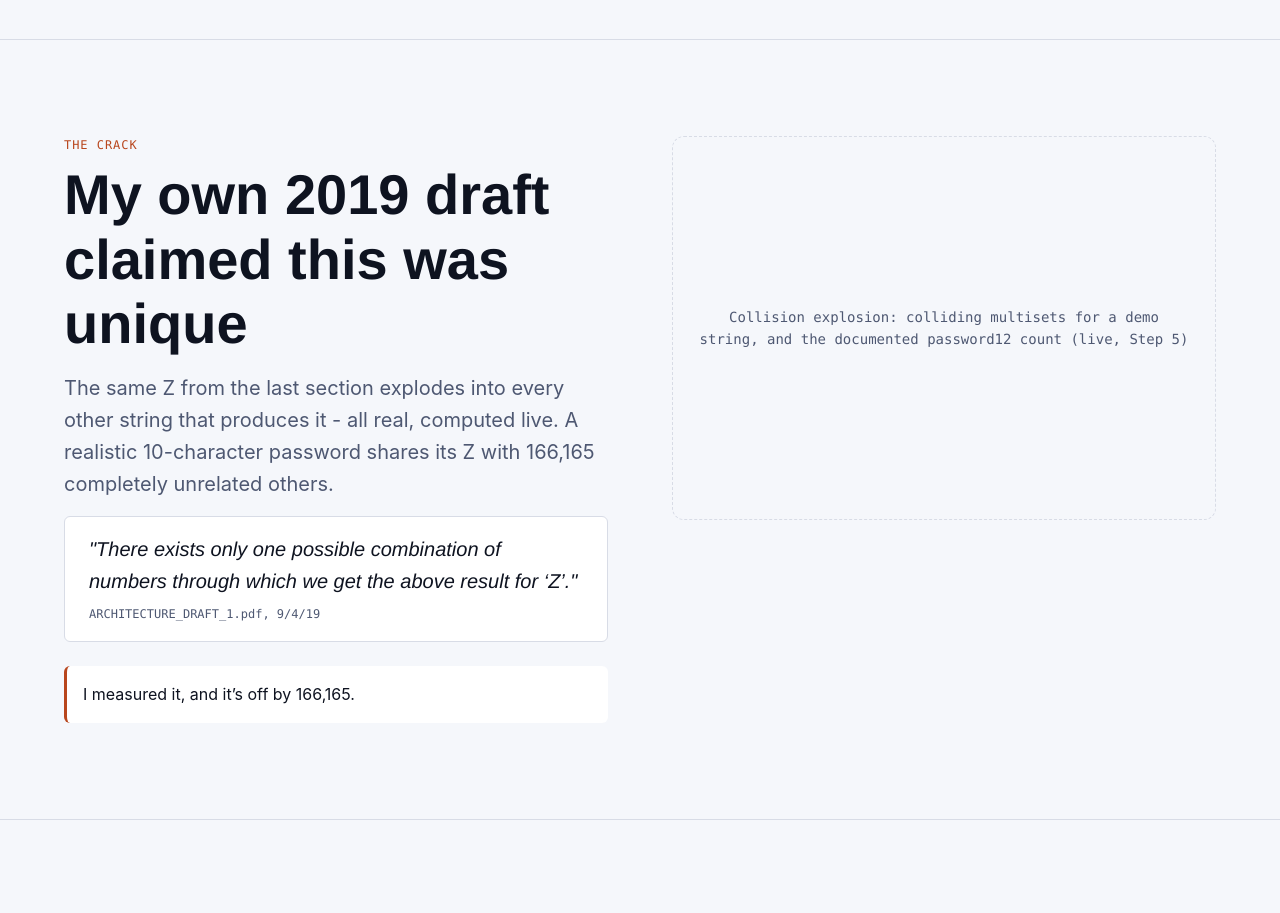
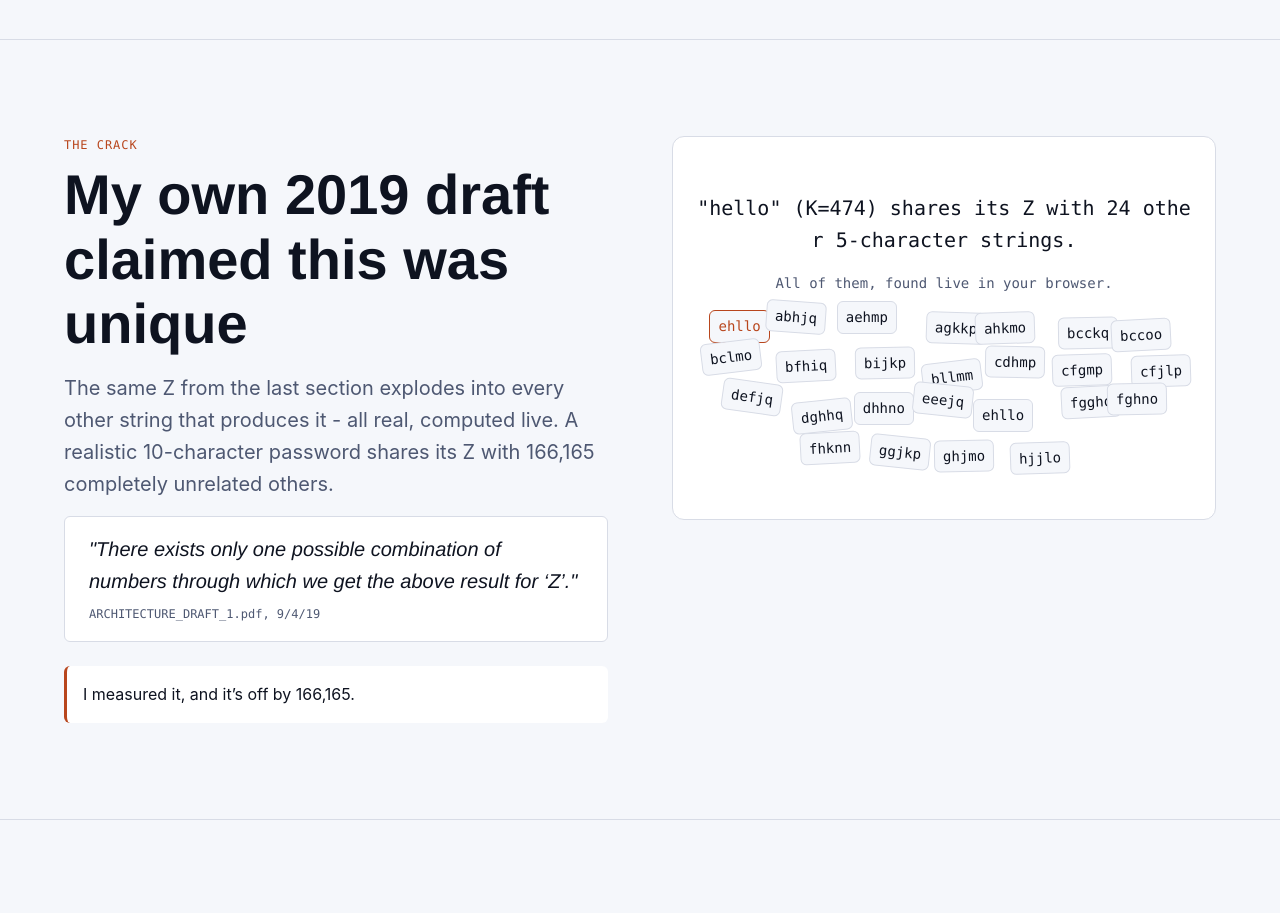
Before and after one commit to AvanAvi/Infinite_Trials, a website built with Vite: page web/index.html in a window 1280 px wide. Shown: the part 2140-3053 px from the top of the page. Built offline with nearby package versions, Linux system fonts and the light colour scheme.

Commit message:
feat(web): build crack section with real colliding-string explosions
The founder's own 2019 claim, quoted directly from
ARCHITECTURE_DRAFT_1.pdf ("There exists only one possible combination
of numbers...") sits right above the real, live rebuttal: whatever
password is currently in Section 3's demo input explodes into other
strings sharing its Z, via a shared state module (src/state/) rather
than a second independent input - it really is "the same Z from the
last section."

src/core/backtracking.ts ports V2's FIXED multiset-search algorithm
(ascending sort, break-on-overshoot, startIdx-based enumeration - the
exact fix from fix/v2-correctness's "enumerate multisets ascending
instead of pruning them away") to find real colliding strings, not
just count them. Tested against the same documented collision counts
as collisions.ts itself: findMultisets and countMultisetsWithSum agree
exactly for every non-password12 case in docs/ANALYSIS.md.

Timed before committing to the live/static split, not assumed: short
demo inputs (<=6 chars, K<=100,000) resolve in single-digit
milliseconds - genuinely live, computed on every keystroke. The
documented password12 case (K~982,000) takes ~1.7s even just to find
30 sample results, which would visibly stall the page if run
synchronously on interaction - so its 16 sample strings are
precomputed (real output from the same findMultisets call, just run
once ahead of time rather than in the visitor's browser) and the
static docs/ANALYSIS.md figures are shown as text instead of
recomputed. The section is honest about which mode it's in in its own
copy ("found live in your browser" vs. "documented example").

The "explode" animation reuses the random-transform pattern catalogued
from animejs.com's "Enhanced transforms" card in Step 1 - but here the
randomness represents genuine ambiguity (these are really different,
really valid colliding candidates), not decoration.

Verified in a real browser: live path for "hello" (K=474, 24 others,
all found and shown), fallback path when the shared input exceeds the
live bounds, correct thousands-separated numbers, no horizontal scroll
at 360px.

```diff
--- /dev/null
+++ b/web/src/core/backtracking.ts
@@ -0,0 +1,75 @@
+/**
+ * Enumerate character multisets of a given length summing to a target -
+ * a TypeScript port of the FIXED algorithm from
+ * Version2/src/backtracking_strategy.cpp (see fix/v2-correctness's
+ * "enumerate multisets ascending instead of pruning them away"): sort
+ * candidates ascending, offer only characters from a startIdx onward so
+ * each multiset is produced exactly once in canonical non-decreasing
+ * order, and break on the first overshoot (sound only because ascending
+ * order guarantees every later, larger candidate overshoots too).
+ *
+ * Used by the "crack" section (Step 5) to show real colliding strings
+ * for a short demo password, and by the "V2 search" section (Step 6) to
+ * visualize this exact search live - including, there, the original
+ * descending-sort-plus-break bug this module deliberately doesn't have.
+ */
+
+export interface CharValue {
+  char: string;
+  value: bigint;
+}
+
+/**
+ * Find up to maxResults distinct character multisets of exactly `length`
+ * characters (drawn from `chars`, repetition allowed) summing to
+ * `targetSum`. Results are in canonical ascending order, as strings.
+ */
+export function findMultisets(
+  chars: CharValue[],
+  targetSum: bigint,
+  length: number,
+  maxResults: number
+): string[] {
+  const sorted = [...chars].sort((a, b) => (a.value < b.value ? -1 : a.value > b.value ? 1 : 0));
+  const minVal = sorted[0]?.value ?? 0n;
+  const maxVal = sorted[sorted.length - 1]?.value ?? 0n;
+
+  const results: string[] = [];
+  const current: string[] = [];
+
+  function isViable(currentSum: bigint, remainingPositions: number): boolean {
+    if (remainingPositions === 0) return currentSum === targetSum;
+    const remaining = BigInt(remainingPositions);
+    const sumNeeded = targetSum - currentSum;
+    return sumNeeded <= maxVal * remaining && sumNeeded >= minVal * remaining;
+  }
+
+  // Returns false once maxResults is reached, to unwind the recursion.
+  function backtrack(startIdx: number, currentSum: bigint): boolean {
+    if (current.length === length) {
+      if (currentSum === targetSum) {
+        results.push(current.join(''));
+        if (results.length >= maxResults) return false;
+      }
+      return true;
+    }
+
+    const remainingPositions = length - current.length;
+    if (!isViable(currentSum, remainingPositions)) return true;
+
+    for (let idx = startIdx; idx < sorted.length; idx++) {
+      const entry = sorted[idx]!;
+      const newSum = currentSum + entry.value;
+      if (newSum > targetSum) break; // ascending: every later candidate overshoots too
+
+      current.push(entry.char);
+      const shouldContinue = backtrack(idx, newSum);
+      current.pop();
+      if (!shouldContinue) return false;
+    }
+    return true;
+  }
+
+  backtrack(0, 0n);
+  return results;
+}
--- a/web/src/sections/crack.ts
+++ b/web/src/sections/crack.ts
@@ -1,7 +1,95 @@
+import { animate, random, stagger } from 'animejs';
+
+import { findMultisets, type CharValue } from '../core/backtracking';
+import { countMultisetsWithSum } from '../core/collisions';
+import { ALPHABET } from '../core/encoding';
+import { allPartitionValues, getPartitionValue, v1Encrypt } from '../core/v1';
+import { prefersReducedMotion } from '../motion/reducedMotion';
+import { getDemoPassword, onDemoPasswordChange } from '../state/demoPassword';
 import { createSectionShell, type SectionShell } from './shell';
 
+// Live computation stays fast (single-digit ms) only within these bounds -
+// see the timing check in the Step 5 commit: password12's real case (K
+// ~982,000, length 10) takes ~1.7s to sample even 30 results, which would
+// visibly stall the page. Short demo inputs stay well under a few ms.
+const MAX_LIVE_LENGTH = 6;
+const MAX_LIVE_K = 100_000n;
+const MAX_SAMPLES = 24;
+
+// docs/ANALYSIS.md's worked example - verified again live in Section 3's
+// own demo (typing "password12" there shows K=981954 exactly). The 16
+// sample strings below are real output from src/core/backtracking.ts's
+// findMultisets(charValues, 981954n, 10, 16) - precomputed here rather
+// than recomputed on every page load, since that call alone takes ~1.7s.
+// Reproduce with: npx vite-node - against src/core/backtracking.ts.
+const DOCUMENTED_PASSWORD = 'password12';
+const DOCUMENTED_K = 981954n;
+const DOCUMENTED_TOTAL = 166166n;
+const DOCUMENTED_SAMPLES = [
+  'aaaaaaeVY2',
+  'aaaaacdVY2',
+  'aaaaacppH6',
+  'aaaaagwwG6',
+  'aaaaajqTZ2',
+  'aaaaatEXY1',
+  'aaaabdlrH6',
+  'aaaabhlA12',
+  'aaaabqqKX4',
+  'aaaacgvwU5',
+  'aaaacgzCD6',
+  'aaaaciwAF6',
+  'aaaacjoDE6',
+  'aaaacqqBF6',
+  'aaaactuDD6',
+  'aaaadhrMZ3',
+];
+
+let charValuesCache: CharValue[] | null = null;
+function charValues(): CharValue[] {
+  if (!charValuesCache) {
+    charValuesCache = Array.from(ALPHABET).map((char) => ({
+      char,
+      value: getPartitionValue(char),
+    }));
+  }
+  return charValuesCache;
+}
+
+interface Explosion {
+  origin: string;
+  k: bigint;
+  total: bigint;
+  samples: string[];
+  isLive: boolean;
+}
+
+function computeExplosion(password: string): Explosion | null {
+  if (!password) return null;
+
+  let k: bigint;
+  try {
+    k = v1Encrypt(password).k;
+  } catch {
+    return null;
+  }
+
+  if (password.length <= MAX_LIVE_LENGTH && k <= MAX_LIVE_K) {
+    const total = countMultisetsWithSum(allPartitionValues(), password.length, k);
+    const samples = findMultisets(charValues(), k, password.length, MAX_SAMPLES);
+    return { origin: password, k, total, samples, isLive: true };
+  }
+
+  return {
+    origin: DOCUMENTED_PASSWORD,
+    k: DOCUMENTED_K,
+    total: DOCUMENTED_TOTAL,
+    samples: DOCUMENTED_SAMPLES,
+    isLive: false,
+  };
+}
+
 export function createCrackSection(): SectionShell {
-  return createSectionShell({
+  const shell = createSectionShell({
     id: 'crack',
     eyebrow: 'The crack',
     heading: 'My own 2019 draft claimed this was unique',
@@ -12,7 +100,85 @@ export function createCrackSection(): SectionShell {
     },
     idea: 'I measured it, and it’s off by 166,165.',
     accent: 'warm',
-    stagePlaceholder:
-      'Collision explosion: colliding multisets for a demo string, and the documented password12 count (live, Step 5)',
+    stagePlaceholder: '',
   });
+
+  shell.stage.classList.add('stage--live');
+  shell.stage.textContent = '';
+
+  const summary = document.createElement('p');
+  summary.className = 'stat__value';
+  summary.setAttribute('aria-live', 'polite');
+
+  const note = document.createElement('p');
+  note.className = 'crack-note';
+
+  const swarm = document.createElement('div');
+  swarm.className = 'collision-swarm';
+  swarm.setAttribute('aria-label', 'Other strings that produce the same encrypted value');
+
+  shell.stage.append(summary, note, swarm);
+
+  function fmt(n: bigint): string {
+    return n.toLocaleString('en-US');
+  }
+
+  function render(password: string): void {
+    const explosion = computeExplosion(password);
+
+    if (!explosion) {
+      summary.textContent = 'Type a valid demo string above to see it explode.';
+      note.textContent = '';
+      swarm.replaceChildren();
+      return;
+    }
+
+    const others = explosion.total - 1n;
+    if (explosion.isLive) {
+      summary.textContent = `"${explosion.origin}" (K=${fmt(explosion.k)}) shares its Z with ${fmt(others)} other ${explosion.origin.length}-character strings.`;
+      note.textContent =
+        explosion.samples.length < others
+          ? `Showing ${explosion.samples.length} of them, found live in your browser.`
+          : 'All of them, found live in your browser.';
+    } else {
+      summary.textContent = `"${explosion.origin}" (K=${fmt(explosion.k)}) shares its Z with ${fmt(others)} other 10-character strings - documented in docs/ANALYSIS.md.`;
+      note.textContent = `Your current demo string is too long to search live here, so this shows the documented example instead - ${explosion.samples.length} of its real ${fmt(others)} collisions.`;
+    }
+
+    swarm.replaceChildren();
+    const items = explosion.samples
+      .filter((s) => s !== explosion.origin)
+      .map((sample) => {
+        const item = document.createElement('span');
+        item.className = 'collision-swarm__item';
+        item.textContent = sample;
+        swarm.append(item);
+        return item;
+      });
+
+    const originItem = document.createElement('span');
+    originItem.className = 'collision-swarm__item collision-swarm__item--origin';
+    originItem.textContent = [...explosion.origin].sort().join('');
+    swarm.prepend(originItem);
+
+    if (!prefersReducedMotion() && items.length > 0) {
+      animate(items, {
+        opacity: [0, 1],
+        scale: [0.4, 1],
+        translateX: () => random(-14, 14),
+        translateY: () => random(-10, 10),
+        rotate: () => random(-8, 8),
+        duration: 420,
+        delay: stagger(22),
+        ease: 'outQuad',
+      });
+    }
+  }
+
+  const initial = getDemoPassword();
+  render(initial);
+
+  onDemoPasswordChange((password) => render(password));
+
+  return shell;
 }
--- a/web/src/sections/v1Demo.ts
+++ b/web/src/sections/v1Demo.ts
@@ -2,6 +2,7 @@ import { animate, stagger } from 'animejs';
 
 import { CONSTANT_C, v1Encrypt } from '../core/v1';
 import { prefersReducedMotion } from '../motion/reducedMotion';
+import { setDemoPassword } from '../state/demoPassword';
 import { createNumberReveal } from '../viz/numberReveal';
 import { createSectionShell, type SectionShell } from './shell';
 
@@ -110,6 +111,8 @@ export function createV1DemoSection(): SectionShell {
       return;
     }
 
+    setDemoPassword(password);
+
     stepsRow.replaceChildren();
     const cards = result.steps.map(({ char, partitionValue }) => {
       const card = document.createElement('div');
--- /dev/null
+++ b/web/src/state/demoPassword.ts
@@ -0,0 +1,31 @@
+/**
+ * Shares the V1 demo section's current input with the crack section, so
+ * "the same Z from the last section explodes" (per STORYBOARD.md) is
+ * literally the same value, not a second independent input. v1Demo.ts
+ * writes here on every successfully-encrypted render; crack.ts reads the
+ * current value on its own mount (sections are created in DOM order, so
+ * v1Demo's initial render has already run by then) and subscribes for
+ * later changes.
+ */
+
+type Listener = (password: string) => void;
+
+let currentPassword = '';
+const listeners = new Set<Listener>();
+
+export function setDemoPassword(password: string): void {
+  currentPassword = password;
+  for (const listener of listeners) {
+    listener(password);
+  }
+}
+
+export function getDemoPassword(): string {
+  return currentPassword;
+}
+
+/** Returns an unsubscribe function. */
+export function onDemoPasswordChange(listener: Listener): () => void {
+  listeners.add(listener);
+  return () => listeners.delete(listener);
+}
--- a/web/src/styles/viz.css
+++ b/web/src/styles/viz.css
@@ -215,6 +215,11 @@
   font-size: var(--text-sm);
 }
 
+.crack-note {
+  color: var(--color-text-muted);
+  font-size: var(--text-sm);
+}
+
 .collision-swarm {
   display: flex;
   flex-wrap: wrap;
```
Also changed, not shown: web/test/core/backtracking.test.ts (added, +37 -0 lines).
